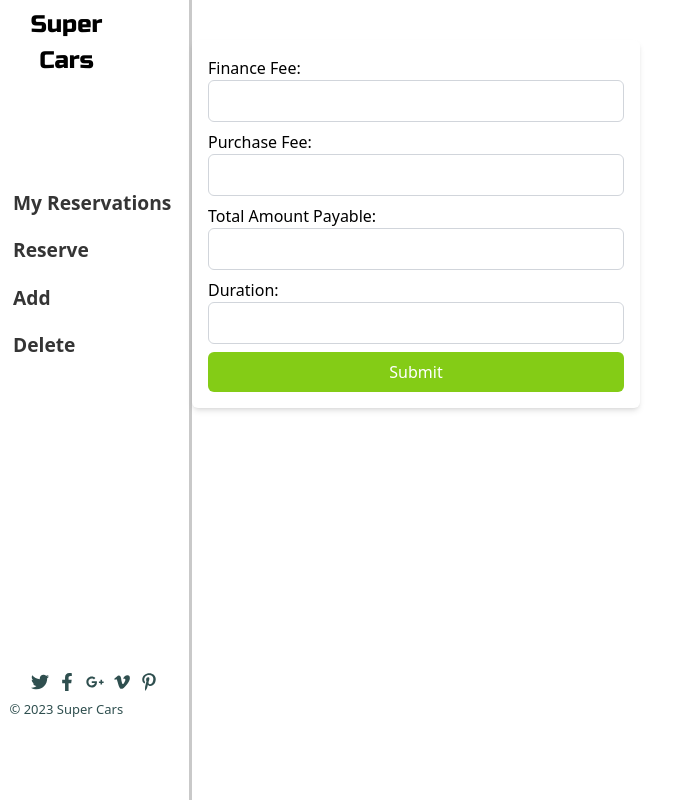
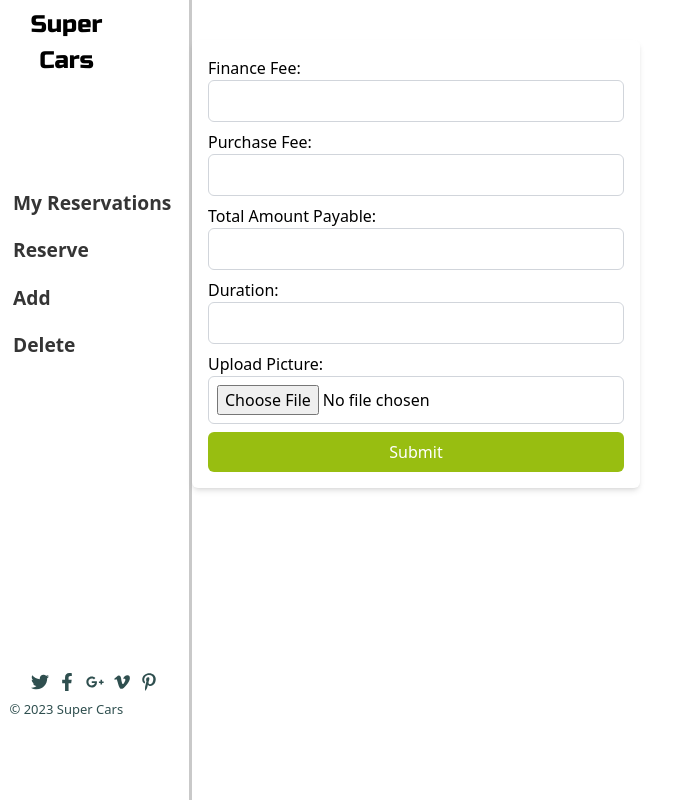
Before and after one commit to MasumaJaffery/Car-Rent_App, a React (Create React App) app: page /add in a window 1280 px wide. Shown: the whole page, without its empty margins (0-693 px from the left). Built offline with nearby package versions, Linux system fonts and the light colour scheme.

Commit message:
Update additemform

```diff
--- a/src/components/forms/AddItemForm.jsx
+++ b/src/components/forms/AddItemForm.jsx
@@ -5,10 +5,18 @@ const CarSellingForm = () => {
   const [purchaseFee, setPurchaseFee] = useState('');
   const [totalAmountPayable, setTotalAmountPayable] = useState('');
   const [duration, setDuration] = useState('');
+  const [selectedFile, setSelectedFile] = useState(null);
 
   const handleSubmit = (e) => {
     e.preventDefault();
-    // Handle form submission logic here
+    // Handle form submission logic here, including selectedFile if needed
+    // console.log('Form submitted with selected file:', selectedFile);
+  };
+
+  const handleFileChange = (e) => {
+    // Handle file selection logic here
+    const file = e.target.files[0];
+    setSelectedFile(file);
   };
 
   return (
@@ -56,9 +64,24 @@ const CarSellingForm = () => {
         />
       </label>
 
+      <label className="block mb-2">
+        Upload Picture:
+        <input
+          type="file"
+          onChange={handleFileChange}
+          className="w-full p-2 border border-gray-300 rounded-md focus:outline-none focus:border-lime-500"
+        />
+        {selectedFile && (
+          <p className="mt-2 text-sm text-gray-500">
+            Selected File:
+            {selectedFile.name}
+          </p>
+        )}
+      </label>
+
       <button
         type="submit"
-        className="w-full bg-lime-500 text-white py-2 px-4 rounded-md hover:bg-lime-700 focus:outline-none  "
+        className="w-full bg-lime-500 text-white py-2 px-4 add_item_submit_btn rounded-md hover:bg-lime-700 focus:outline-none"
       >
         Submit
       </button>
```
